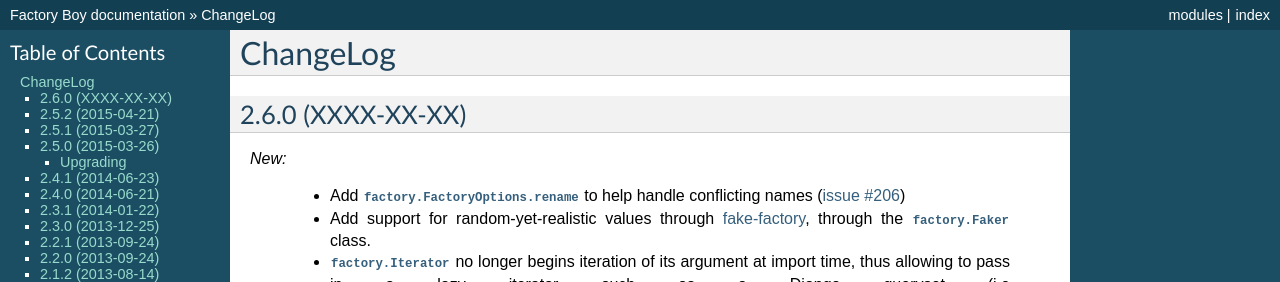
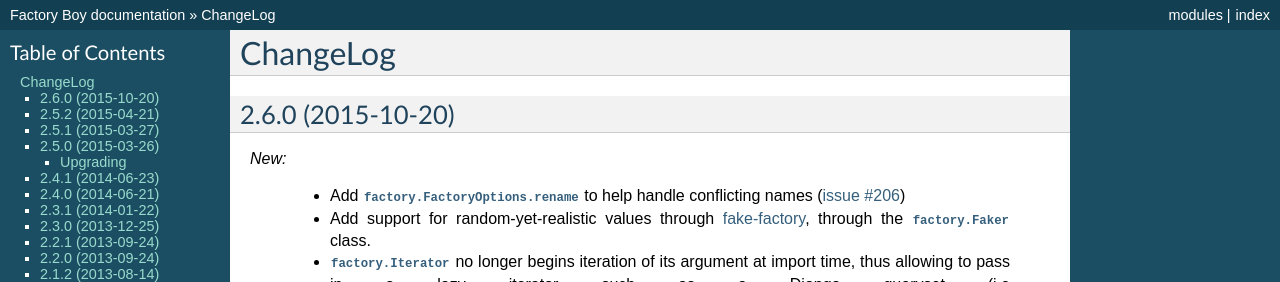
Before and after one commit to FactoryBoy/factory_boy, a Sphinx documentation site: the page built from docs/changelog.rst, in a window 1280 px wide and 900 px high. Shown: the top 282 px of the window. Built offline with Sphinx 7.4.7, drawn with Linux system fonts in a browser that asks for light colours.

Commit message:
docs: Note 2.6.0 release date.

```diff
--- a/docs/changelog.rst
+++ b/docs/changelog.rst
@@ -3,7 +3,7 @@ ChangeLog
 
 .. _v2.6.0:
 
-2.6.0 (XXXX-XX-XX)
+2.6.0 (2015-10-20)
 ------------------
 
 *New:*
```
